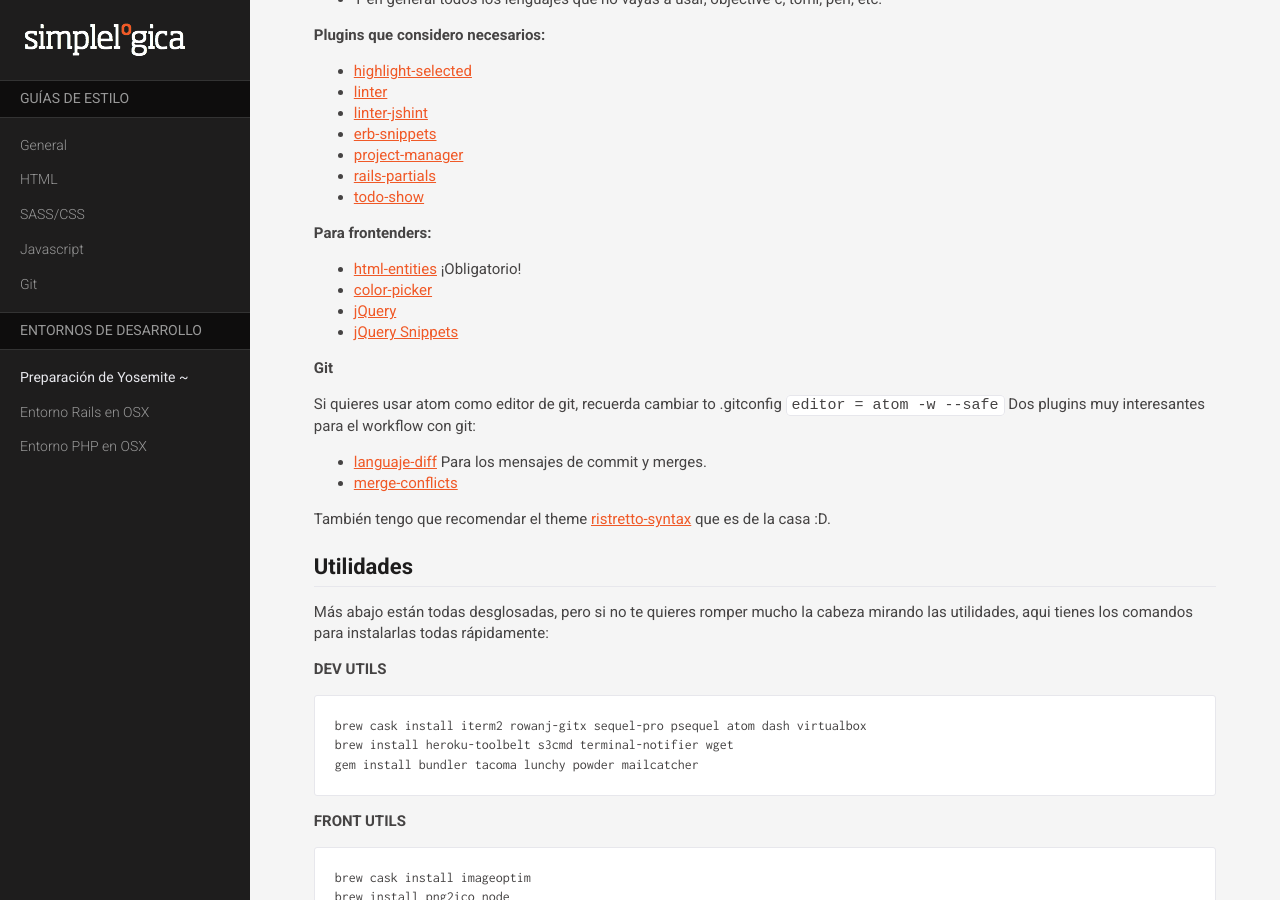
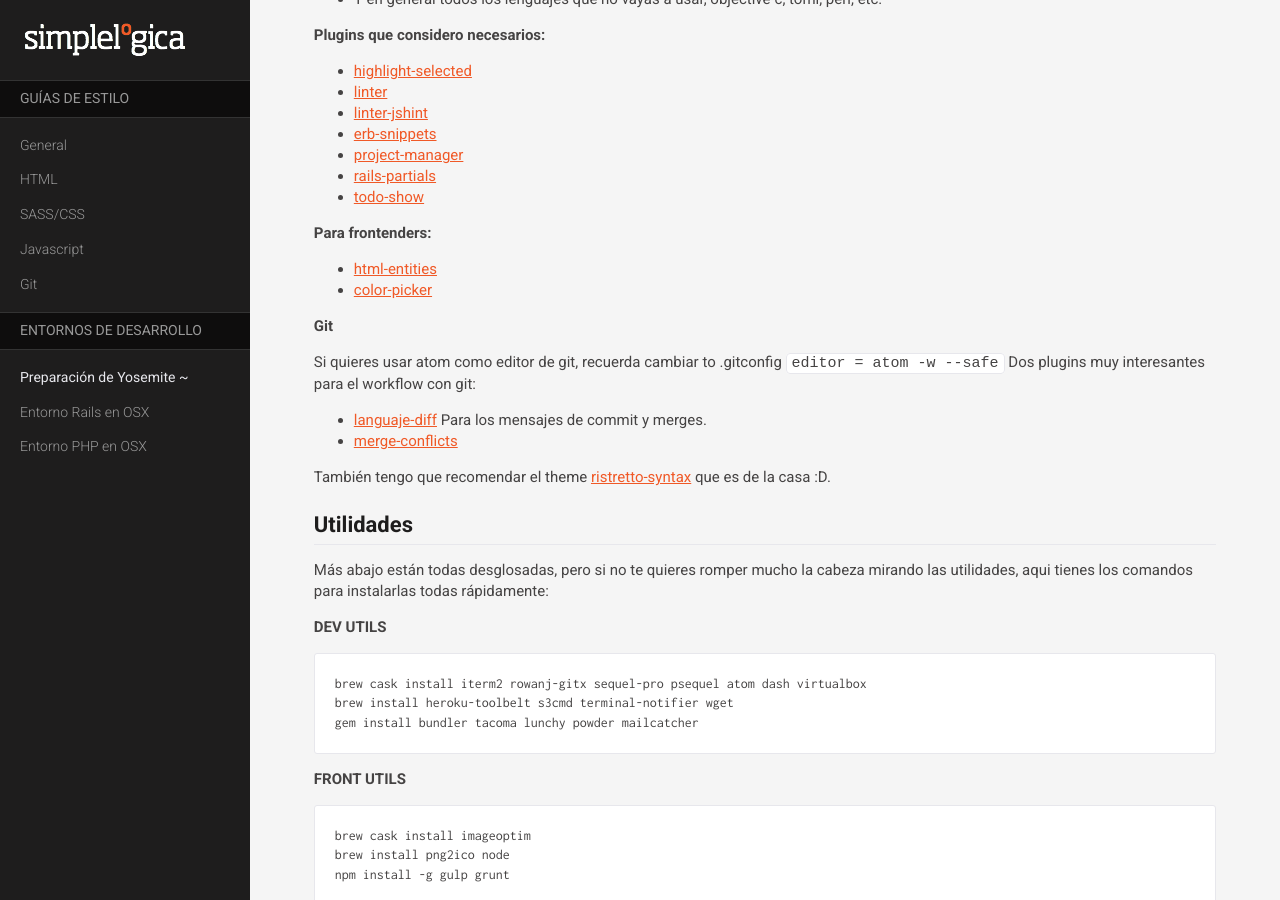
Before and after one commit to simplelogica/styleguides, a Jekyll site: the page built from guias/osx-general.md, in a window 1280 px wide and 900 px high, scrolled down 5210 px. Built offline with Jekyll 4.4.1, drawn with Linux system fonts in a browser that asks for light colours; nearby versions of some CDN libraries; Markdown is read by kramdown in place of the engine named in the settings.

Commit message:
remove forgotten sublime packages in atom section

```diff
--- a/guias/osx-general.md
+++ b/guias/osx-general.md
@@ -249,10 +249,8 @@ Atom trae un montón de plugins instalados por defecto y hay algunos poco o nada
 
 **Para frontenders:**
 
-- [html-entities](https://atom.io/packages/html-entities) ¡Obligatorio!
+- [html-entities](https://atom.io/packages/html-entities)
 - [color-picker](https://atom.io/packages/color-picker)
-- [jQuery](https://github.com/SublimeText/jQuery)
-- [jQuery Snippets](https://github.com/aaronpowell/sublime-jquery-snippets)
 
 **Git**
 
```
